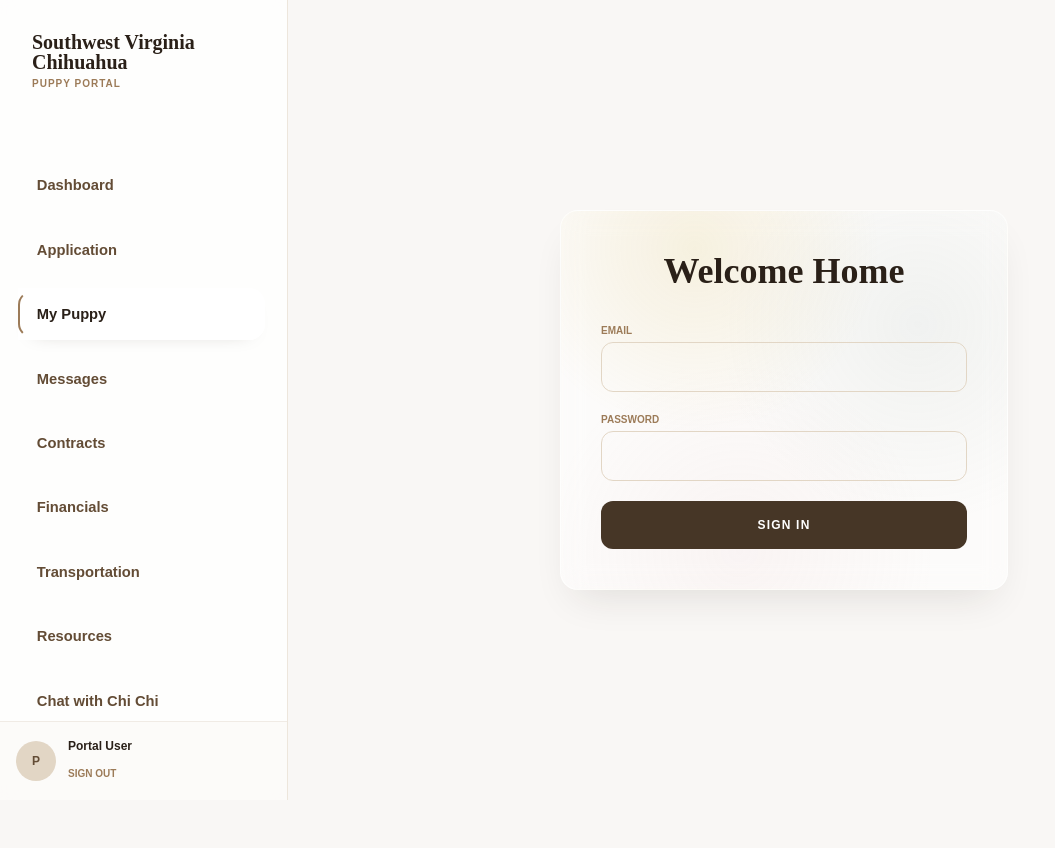
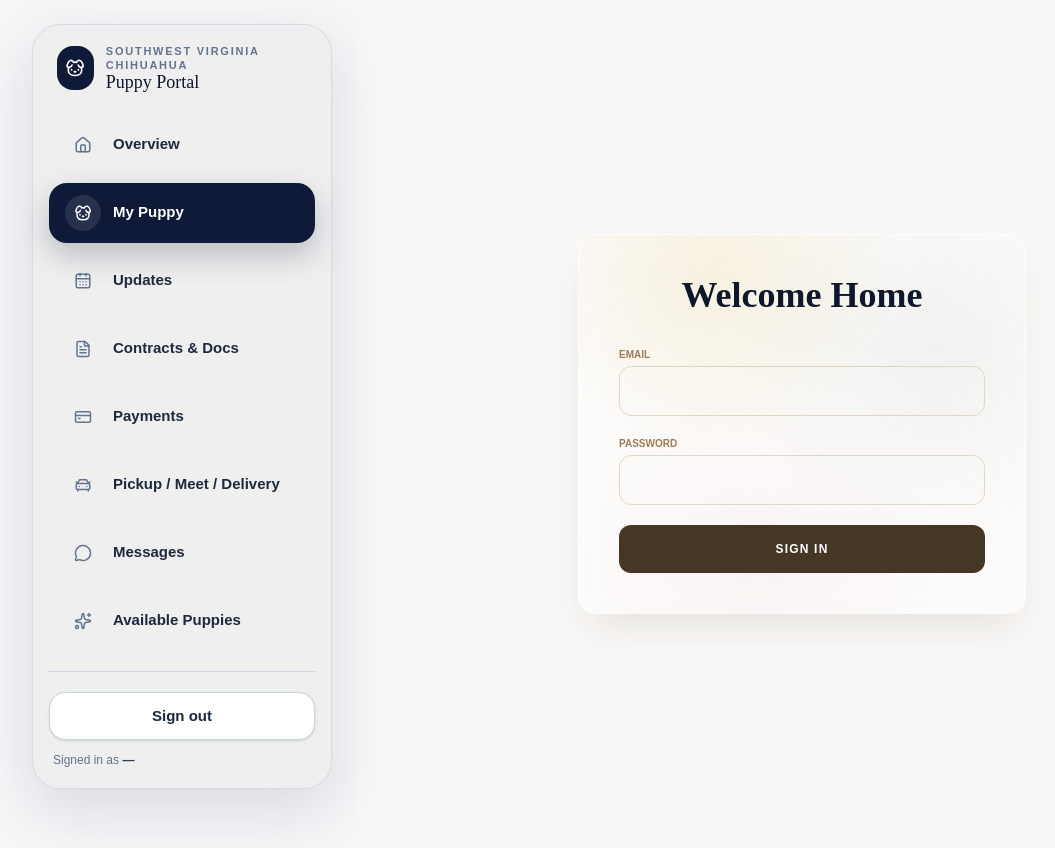
Before and after one commit to rawillia9801/swvapo, a Next.js app: page /portal/mypuppy in a window 1280 px wide. Shown: the whole page, without its empty margins (0-1055 px from the left). Before the commit the page ends 800 px from the top, so only its background shows below. Built offline with nearby package versions, Linux system fonts and the light colour scheme.

Commit message:
portal layout

```diff
--- a/src/app/portal/layout.tsx
+++ b/src/app/portal/layout.tsx
@@ -1,8 +1,21 @@
 "use client";
 
-import React, { useEffect, useState } from "react";
+import React, { useEffect, useMemo, useState } from "react";
 import Link from "next/link";
 import { usePathname, useRouter } from "next/navigation";
+import {
+  Home,
+  Dog,
+  CalendarDays,
+  FileText,
+  CreditCard,
+  CarFront,
+  MessageCircle,
+  Sparkles,
+  Menu,
+  X,
+  LogOut,
+} from "lucide-react";
 import { sb } from "@/lib/utils";
 
 type PortalUser = {
@@ -11,6 +24,13 @@ type PortalUser = {
     full_name?: string | null;
     name?: string | null;
   };
+};
+
+type NavItem = {
+  href: string;
+  label: string;
+  icon: React.ReactNode;
+  match?: (pathname: string) => boolean;
 };
 
 export default function PortalLayout({
@@ -55,17 +75,52 @@ export default function PortalLayout({
     setIsDrawerOpen(false);
   }, [pathname]);
 
-  const nav = [
-    { href: "/portal", label: "Dashboard" },
-    { href: "/portal/application", label: "Application" },
-    { href: "/portal/mypuppy", label: "My Puppy" },
-    { href: "/portal/messages", label: "Messages" },
-    { href: "/portal/documents", label: "Contracts" },
-    { href: "/portal/payments", label: "Financials" },
-    { href: "/portal/transportation", label: "Transportation" },
-    { href: "/portal/resources", label: "Resources" },
-    { href: "/portal/chichi", label: "Chat with Chi Chi" },
-  ];
+  const nav: NavItem[] = useMemo(
+    () => [
+      {
+        href: "/portal",
+        label: "Overview",
+        icon: <Home className="h-[18px] w-[18px]" />,
+        match: (p) => p === "/portal",
+      },
+      {
+        href: "/portal/mypuppy",
+        label: "My Puppy",
+        icon: <Dog className="h-[18px] w-[18px]" />,
+      },
+      {
+        href: "/portal/updates",
+        label: "Updates",
+        icon: <CalendarDays className="h-[18px] w-[18px]" />,
+      },
+      {
+        href: "/portal/documents",
+        label: "Contracts & Docs",
+        icon: <FileText className="h-[18px] w-[18px]" />,
+      },
+      {
+        href: "/portal/payments",
+        label: "Payments",
+        icon: <CreditCard className="h-[18px] w-[18px]" />,
+      },
+      {
+        href: "/portal/transportation",
+        label: "Pickup / Meet / Delivery",
+        icon: <CarFront className="h-[18px] w-[18px]" />,
+      },
+      {
+        href: "/portal/messages",
+        label: "Messages",
+        icon: <MessageCircle className="h-[18px] w-[18px]" />,
+      },
+      {
+        href: "/available-puppies",
+        label: "Available Puppies",
+        icon: <Sparkles className="h-[18px] w-[18px]" />,
+      },
+    ],
+    []
+  );
 
   const displayName =
     user?.user_metadata?.full_name ||
@@ -83,158 +138,170 @@ export default function PortalLayout({
     router.refresh();
   }
 
-  function getNavClass(href: string) {
-    const active = pathname === href;
-    return active ? "nav-item active" : "nav-item";
+  function isActive(item: NavItem) {
+    if (item.match) return item.match(pathname);
+    return pathname === item.href || pathname.startsWith(`${item.href}/`);
+  }
+
+  function navClass(item: NavItem) {
+    const active = isActive(item);
+
+    return [
+      "group flex items-center gap-3 rounded-[18px] px-4 py-3 transition-all duration-200",
+      active
+        ? "bg-[#0f1938] text-white shadow-[0_12px_30px_rgba(15,25,56,0.24)]"
+        : "text-slate-800 hover:bg-white hover:shadow-sm",
+    ].join(" ");
+  }
+
+  function iconWrapClass(item: NavItem) {
+    const active = isActive(item);
+    return [
+      "flex h-9 w-9 items-center justify-center rounded-full transition",
+      active ? "bg-white/10 text-white" : "bg-transparent text-slate-500 group-hover:text-slate-800",
+    ].join(" ");
   }
 
   return (
-    <div className="flex h-screen overflow-hidden bg-brand-50 text-brand-900">
-      <header className="md:hidden fixed top-0 left-0 right-0 z-30 bg-white/80 backdrop-blur-md h-16 flex items-center justify-between px-6 border-b border-brand-200/50">
-        <div className="flex items-center gap-4">
+    <div className="min-h-screen bg-[#f5f6f8] text-slate-900">
+      <header className="md:hidden sticky top-0 z-40 border-b border-slate-200/80 bg-white/85 backdrop-blur-xl">
+        <div className="flex h-16 items-center justify-between px-4">
           <button
             onClick={() => setIsDrawerOpen(true)}
-            className="text-brand-700"
+            className="inline-flex h-11 w-11 items-center justify-center rounded-2xl border border-slate-200 bg-white text-slate-700 shadow-sm"
             aria-label="Open portal menu"
           >
-            <svg
-              className="w-6 h-6"
-              fill="none"
-              stroke="currentColor"
-              viewBox="0 0 24 24"
-            >
-              <path
-                strokeLinecap="round"
-                strokeLinejoin="round"
-                strokeWidth="2"
-                d="M4 6h16M4 12h16M4 18h16"
-              />
-            </svg>
+            <Menu className="h-5 w-5" />
           </button>
 
-          <div>
-            <div className="font-serif font-bold text-xl leading-none">
+          <div className="flex min-w-0 items-center gap-3">
+            <div className="flex h-11 w-11 items-center justify-center rounded-2xl bg-[#0f1938] text-white shadow-sm">
+              <Dog className="h-5 w-5" />
+            </div>
+            <div className="leading-tight">
+              <div className="text-[10px] font-black uppercase tracking-[0.18em] text-slate-500">
                 Southwest Virginia Chihuahua
               </div>
-            <div className="text-[10px] uppercase tracking-widest text-brand-500 font-black mt-1">
+              <div className="font-serif text-[24px] leading-none text-slate-900">
                 Puppy Portal
               </div>
             </div>
           </div>
 
-        <div className="w-9 h-9 rounded-full bg-brand-100 flex items-center justify-center border border-brand-200 font-bold text-brand-600">
+          <div className="flex h-11 w-11 items-center justify-center rounded-full border border-slate-200 bg-slate-100 text-sm font-bold text-slate-700">
             {userInitial}
+          </div>
         </div>
       </header>
 
       {isDrawerOpen && (
         <div
-          className="fixed inset-0 bg-brand-900/40 backdrop-blur-sm z-40 md:hidden"
+          className="fixed inset-0 z-40 bg-slate-900/35 backdrop-blur-sm md:hidden"
           onClick={() => setIsDrawerOpen(false)}
         />
       )}
 
       <aside
-        className={`fixed top-0 left-0 bottom-0 w-[82%] max-w-[320px] bg-[#FDFBF9] z-50 shadow-2xl flex flex-col transition-transform duration-300 md:hidden ${
+        className={`fixed inset-y-0 left-0 z-50 w-[86%] max-w-[320px] transform bg-transparent p-4 transition-transform duration-300 md:hidden ${
           isDrawerOpen ? "translate-x-0" : "-translate-x-full"
         }`}
       >
-        <div className="p-6 border-b border-brand-100 flex justify-between items-center">
-          <div>
-            <div className="font-serif font-bold text-xl leading-none">
+        <div className="flex h-full flex-col rounded-[28px] border border-slate-300/70 bg-[#efefef] px-4 py-5 shadow-[0_20px_60px_rgba(15,23,42,0.18)]">
+          <div className="flex items-start justify-between gap-3 px-2">
+            <div className="flex items-center gap-3">
+              <div className="flex h-11 w-11 items-center justify-center rounded-2xl bg-[#0f1938] text-white">
+                <Dog className="h-5 w-5" />
+              </div>
+
+              <div className="leading-tight">
+                <div className="text-[11px] font-black uppercase tracking-[0.16em] text-slate-500">
                   Southwest Virginia Chihuahua
                 </div>
-            <div className="text-[10px] uppercase tracking-widest text-brand-500 font-black mt-1">
+                <div className="font-serif text-[18px] leading-none text-slate-900">
                   Puppy Portal
+                </div>
               </div>
             </div>
 
             <button
               onClick={() => setIsDrawerOpen(false)}
-            className="text-2xl leading-none text-brand-700"
+              className="inline-flex h-10 w-10 items-center justify-center rounded-2xl text-slate-600"
               aria-label="Close portal menu"
             >
-            ×
+              <X className="h-5 w-5" />
             </button>
           </div>
 
-        <nav className="p-5 pt-7 flex flex-col gap-3 flex-1 overflow-y-auto">
+          <nav className="mt-6 flex-1 space-y-2">
             {nav.map((item) => (
-            <Link key={item.href} href={item.href} className={getNavClass(item.href)}>
-              {item.label}
+              <Link key={item.href} href={item.href} className={navClass(item)}>
+                <span className={iconWrapClass(item)}>{item.icon}</span>
+                <span className="text-[15px] font-semibold leading-tight">{item.label}</span>
               </Link>
             ))}
           </nav>
 
-        <div className="p-6 border-t border-brand-100 bg-brand-50">
-          <div className="flex items-center gap-3 mb-4">
-            <div className="w-10 h-10 rounded-full bg-brand-200 flex items-center justify-center text-brand-700 font-black text-xs">
-              {userInitial}
-            </div>
-
-            <div className="min-w-0 flex-1">
-              <p className="text-xs font-black truncate">{displayName}</p>
-              <p className="text-[10px] text-brand-400 font-semibold truncate">
-                {user?.email || ""}
-              </p>
-            </div>
-          </div>
-
+          <div className="mt-5 border-t border-slate-300 pt-5">
             <button
               onClick={handleSignOut}
-            className="w-full py-3 rounded-lg border border-brand-200 text-brand-700 font-black text-sm hover:bg-white transition"
+              className="w-full rounded-[16px] border border-slate-300 bg-white px-4 py-3 text-[15px] font-semibold text-slate-800 shadow-sm transition hover:bg-slate-50"
             >
-            Sign Out
+              Sign out
             </button>
-        </div>
-      </aside>
 
-      <aside className="hidden md:flex w-72 flex-col bg-white/80 border-r border-brand-200/60 backdrop-blur-sm">
-        <div className="p-8">
-          <h1 className="font-serif font-bold text-xl leading-none">
-            Southwest Virginia Chihuahua
-          </h1>
-          <p className="text-[10px] uppercase tracking-widest text-brand-500 font-black mt-1">
-            Puppy Portal
-          </p>
-        </div>
-
-        <nav className="flex-1 px-4 pt-6 pb-6 overflow-y-auto">
-          <div className="mt-3 flex flex-col gap-3">
-            {nav.map((item) => (
-              <Link key={item.href} href={item.href} className={getNavClass(item.href)}>
-                {item.label}
-              </Link>
-            ))}
-          </div>
-        </nav>
-
-        <div className="p-4 border-t border-brand-100 bg-brand-50/50">
-          <div className="flex items-center gap-3">
-            <div className="w-10 h-10 rounded-full bg-brand-200 flex items-center justify-center text-brand-700 font-black text-xs">
-              {userInitial}
-            </div>
-
-            <div className="flex-1 min-w-0">
-              <p className="text-xs font-black truncate">{displayName}</p>
-              <p className="text-[10px] text-brand-400 font-semibold truncate mt-1">
-                {user?.email || ""}
-              </p>
-
-              <button
-                onClick={handleSignOut}
-                className="mt-2 text-[10px] font-black uppercase text-brand-500 hover:text-brand-800"
-              >
-                Sign Out
-              </button>
+            <div className="mt-3 px-1 text-xs text-slate-500">
+              Signed in as{" "}
+              <span className="font-semibold text-slate-700">{user?.email || "—"}</span>
             </div>
           </div>
         </div>
       </aside>
 
-      <main className="flex-1 min-w-0 h-full overflow-hidden pt-16 md:pt-0">
-        {children}
-      </main>
+      <div className="mx-auto flex max-w-[1600px] gap-6 px-4 py-4 md:px-6 md:py-6 xl:px-8">
+        <aside className="hidden md:block md:w-[300px] md:flex-shrink-0">
+          <div className="sticky top-6 flex flex-col rounded-[28px] border border-slate-300/70 bg-[#efefef] px-4 py-5 shadow-[0_20px_60px_rgba(15,23,42,0.12)]">
+            <div className="flex items-center gap-3 px-2">
+              <div className="flex h-11 w-11 items-center justify-center rounded-2xl bg-[#0f1938] text-white">
+                <Dog className="h-5 w-5" />
+              </div>
+
+              <div className="leading-tight">
+                <div className="text-[11px] font-black uppercase tracking-[0.16em] text-slate-500">
+                  Southwest Virginia Chihuahua
+                </div>
+                <div className="font-serif text-[18px] leading-none text-slate-900">
+                  Puppy Portal
+                </div>
+              </div>
+            </div>
+
+            <nav className="mt-6 flex-1 space-y-2">
+              {nav.map((item) => (
+                <Link key={item.href} href={item.href} className={navClass(item)}>
+                  <span className={iconWrapClass(item)}>{item.icon}</span>
+                  <span className="text-[15px] font-semibold leading-tight">{item.label}</span>
+                </Link>
+              ))}
+            </nav>
+
+            <div className="mt-5 border-t border-slate-300 pt-5">
+              <button
+                onClick={handleSignOut}
+                className="w-full rounded-[16px] border border-slate-300 bg-white px-4 py-3 text-[15px] font-semibold text-slate-800 shadow-sm transition hover:bg-slate-50"
+              >
+                Sign out
+              </button>
+
+              <div className="mt-3 px-1 text-xs text-slate-500">
+                Signed in as{" "}
+                <span className="font-semibold text-slate-700">{user?.email || "—"}</span>
+              </div>
+            </div>
+          </div>
+        </aside>
+
+        <main className="min-w-0 flex-1">{children}</main>
+      </div>
     </div>
   );
 }
```
Lines whose indentation alone changed are shown as unchanged.
